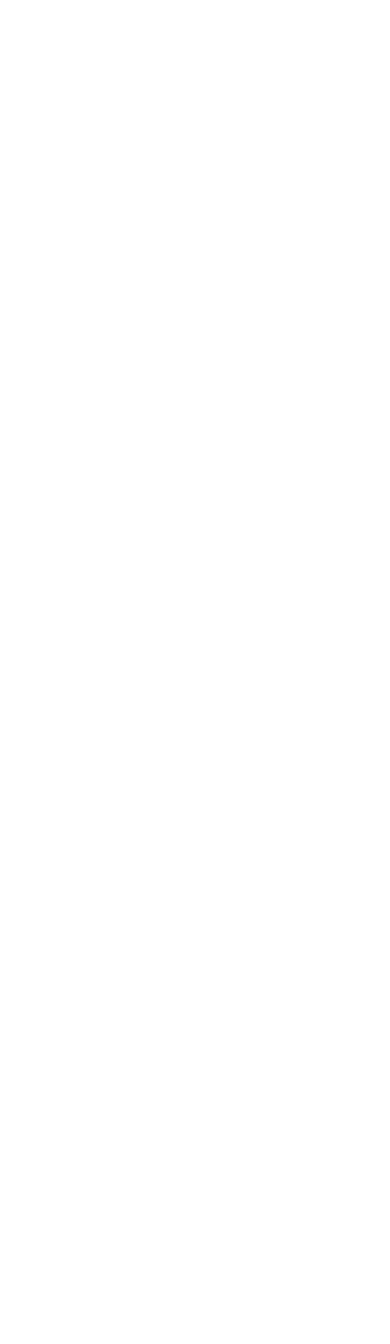
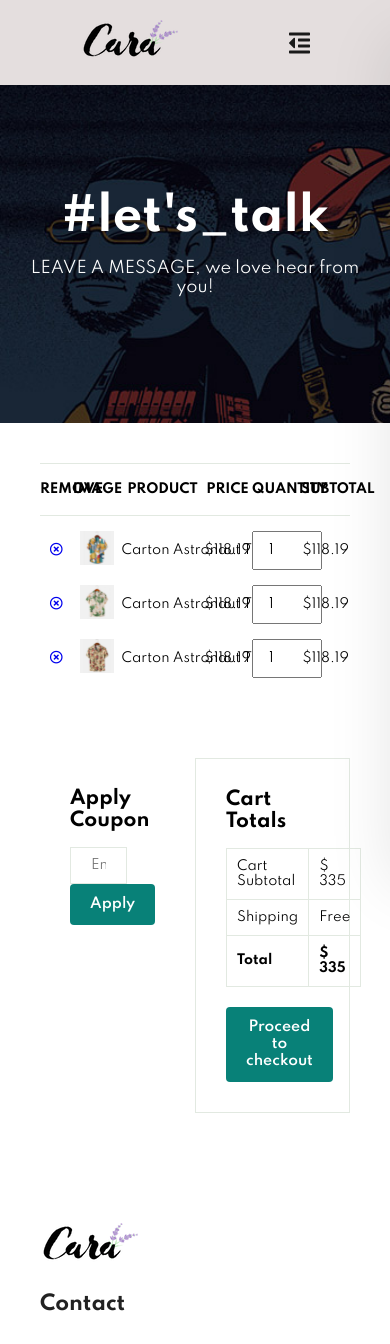
Before and after one commit to Deknas1995/ecommersWebsite, a plain HTML site: page cart.html in a window 390 px wide. Shown: the top 1344 px of the page. Before the commit the page ends 844 px from the top, so only its background shows below. Drawn offline with Linux system fonts and the light colour scheme.

Commit message:
cart page

```diff
--- a/cart.html
+++ b/cart.html
@@ -0,0 +1,184 @@
+<!DOCTYPE html>
+<html lang="en">
+  <head>
+    <meta charset="UTF-8" />
+    <meta http-equiv="X-UA-Compatible" content="IE=edge" />
+    <meta name="viewport" content="width=device-width, initial-scale=1.0" />
+    <title>E-Shop</title>
+    <link
+      rel="stylesheet"
+      href="https://pro.fontawesome.com/releases/v5.10.0/css/all.css"
+    />
+    <link rel="stylesheet" href="style.css" />
+  </head>
+
+  <body>
+    <section id="header">
+      <a href="#">
+        <img src="img/logo.png" class="logo" alt="" />
+      </a>
+
+      <div>
+        <ul id="navbar">
+          <li><a href="index.html">Home</a></li>
+          <li><a href="shop.html">Shop</a></li>
+          <li><a href="blog.html">Blog</a></li>
+          <li><a href="about.html">About</a></li>
+          <li><a href="contact.html">Contact</a></li>
+          <li class="lg-bag">
+            <a class="active" href="cart.html">
+              <i class="far fa-shopping-bag"></i>
+            </a>
+          </li>
+          <a href="#" id="close"> <i class="far fa-times"></i> </a>
+        </ul>
+      </div>
+
+      <div id="mobile">
+        <a href="cart.html"><i class="far fa-shopping-bag"></i></a>
+        <i id="bar" class="fas fa-outdent"></i>
+      </div>
+    </section>
+
+    <section id="page-header" class="about-header">
+      <h2>#let's_talk</h2>
+      <p>LEAVE A MESSAGE, we love hear from you!</p>
+    </section>
+
+    <section id="cart" class="section-p1">
+      <table width="100%">
+        <thead>
+          <tr>
+            <td>Remove</td>
+            <td>Image</td>
+            <td>Product</td>
+            <td>Price</td>
+            <td>Quantity</td>
+            <td>Subtotal</td>
+          </tr>
+        </thead>
+
+        <tbody>
+          <tr>
+            <td>
+              <a href="#"><i class="far fa-times-circle"></i></a>
+            </td>
+            <td><img src="img/products/f1.jpg" alt="" /></td>
+            <td>Carton Astronaut T-Shirts</td>
+            <td>$118.19</td>
+            <td><input type="number" value="1" /></td>
+            <td>$118.19</td>
+          </tr>
+          <tr>
+            <td>
+              <a href="#"><i class="far fa-times-circle"></i></a>
+            </td>
+            <td><img src="img/products/f2.jpg" alt="" /></td>
+            <td>Carton Astronaut T-Shirts</td>
+            <td>$118.19</td>
+            <td><input type="number" value="1" /></td>
+            <td>$118.19</td>
+          </tr>
+          <tr>
+            <td>
+              <a href="#"><i class="far fa-times-circle"></i></a>
+            </td>
+            <td><img src="img/products/f3.jpg" alt="" /></td>
+            <td>Carton Astronaut T-Shirts</td>
+            <td>$118.19</td>
+            <td><input type="number" value="1" /></td>
+            <td>$118.19</td>
+          </tr>
+        </tbody>
+      </table>
+    </section>
+
+    <section id="cart-add" class="section-p1">
+      <div id="coupon">
+        <h3>Apply Coupon</h3>
+        <div>
+          <input type="text" placeholder="Enter Your Coupon" />
+          <button class="normal">Apply</button>
+        </div>
+      </div>
+
+      <div id="subtotal">
+        <h3>Cart Totals</h3>
+        <table>
+          <tr>
+            <td>Cart Subtotal</td>
+            <td>$ 335</td>
+          </tr>
+          <tr>
+            <td>Shipping</td>
+            <td>Free</td>
+          </tr>
+          <tr>
+            <td><strong>Total</strong></td>
+            <td><strong>$ 335</strong></td>
+          </tr>
+        </table>
+        <button class="normal">Proceed to checkout</button>
+      </div>
+    </section>
+
+    <footer class="section-p1">
+      <div class="col">
+        <img class="logo" src="img/logo.png" alt="" />
+        <h4>Contact</h4>
+        <p>
+          <strong>Adress: </strong> 506 Wellington Road, Street 32, San
+          Fransisco
+        </p>
+        <p><strong>Phone: </strong> +01 2222 365 /(91) 01 2344 4829</p>
+        <p><strong>Hourrs: </strong> 10:00-18:00, Mån - Sat</p>
+
+        <div class="follow install">
+          <h4>Follow us</h4>
+          <div class="icon">
+            <i class="fab fa-facebook-f"></i>
+            <i class="fab fa-twitter"></i>
+            <i class="fab fa-instagram"></i>
+            <i class="fab fa-pintrest-p"></i>
+            <i class="fab fa-youtube"></i>
+          </div>
+        </div>
+      </div>
+
+      <div class="col">
+        <h4>About</h4>
+        <a href="#">About us</a>
+        <a href="#">Delivery Information</a>
+        <a href="#">Private Policy</a>
+        <a href="#">Terms & condition</a>
+        <a href="#">Contact Us</a>
+      </div>
+
+      <div class="col">
+        <h4>My Account</h4>
+        <a href="#">Sign in</a>
+        <a href="#">View Cart</a>
+        <a href="#">My Wishlist</a>
+        <a href="#">Track My Order</a>
+        <a href="#">Help</a>
+      </div>
+
+      <div class="col install">
+        <h4>Install App</h4>
+        <p>From Apple Store or Google Play</p>
+        <div class="row">
+          <img src="img/pay/app.jpg" />
+          <img src="img/pay/play.jpg" />
+        </div>
+        <p>Secured Payment Gateways</p>
+        <img src="img/pay/pay.png" />
+      </div>
+
+      <div class="copyright">
+        <p>© 2021, Webshop AB</p>
+      </div>
+    </footer>
+
+    <script src="script.js"></script>
+  </body>
+</html>
--- a/style.css
+++ b/style.css
@@ -952,3 +952,115 @@ footer .copyright {
   font-weight: 600;
   color: #000;
 }
+
+/*Cart page*/
+
+#cart table {
+  width: 100%;
+  border-collapse: collapse;
+  table-layout: fixed;
+  white-space: nowrap;
+}
+
+#cart table img {
+  width: 70%;
+}
+
+#cart table td:nth-child(1) {
+  width: 100%;
+  text-align: center;
+}
+
+#cart table td:nth-child(2) {
+  width: 150%;
+  text-align: center;
+}
+
+#cart table td:nth-child(3) {
+  width: 250%;
+  text-align: center;
+}
+
+#cart table td:nth-child(4),
+#cart table td:nth-child(5),
+#cart table td:nth-child(6) {
+  width: 150%;
+  text-align: center;
+}
+
+#cart table td:nth-child(5) input {
+  width: 70px;
+  padding: 10px 5px 10px 15px;
+}
+
+#cart table thead {
+  border: 1px solid #e2e9e1;
+  border-left: none;
+  border-right: none;
+}
+
+#cart table thead td {
+  font-weight: 700;
+  text-transform: uppercase;
+  font-size: 13px;
+  padding: 18px 0;
+}
+
+#cart table tbody tr td {
+  padding-top: 15px;
+}
+
+#cart table tbody td {
+  font-size: 13px;
+}
+
+#cart-add {
+  display: flex;
+  justify-content: space-between;
+  flex-wrap: wrap;
+}
+
+#coupon {
+  width: 50%;
+  padding: 30px;
+}
+
+#coupon h3,
+#subtotal h3 {
+  padding-bottom: 15px;
+}
+
+#coupon input {
+  padding: 10px 20px;
+  outline: none;
+  width: 60%;
+  margin-right: 10px;
+  border: 1px solid #e2e9e1;
+}
+
+#coupon button,
+#subtotal button {
+  background-color: #088178;
+  color: #fff;
+  padding: 12px 20px;
+}
+
+#subtotal {
+  width: 50%;
+  margin-bottom: 30px;
+  border: 1px solid #e2e9e1;
+  padding: 30px;
+}
+
+#subtotal table {
+  width: 100%;
+  border-collapse: collapse;
+  margin-bottom: 20px;
+}
+
+#subtotal table td {
+  width: 80%;
+  border: 1px solid #e2e9e1;
+  padding: 10px;
+  font-size: 13px;
+}
```
